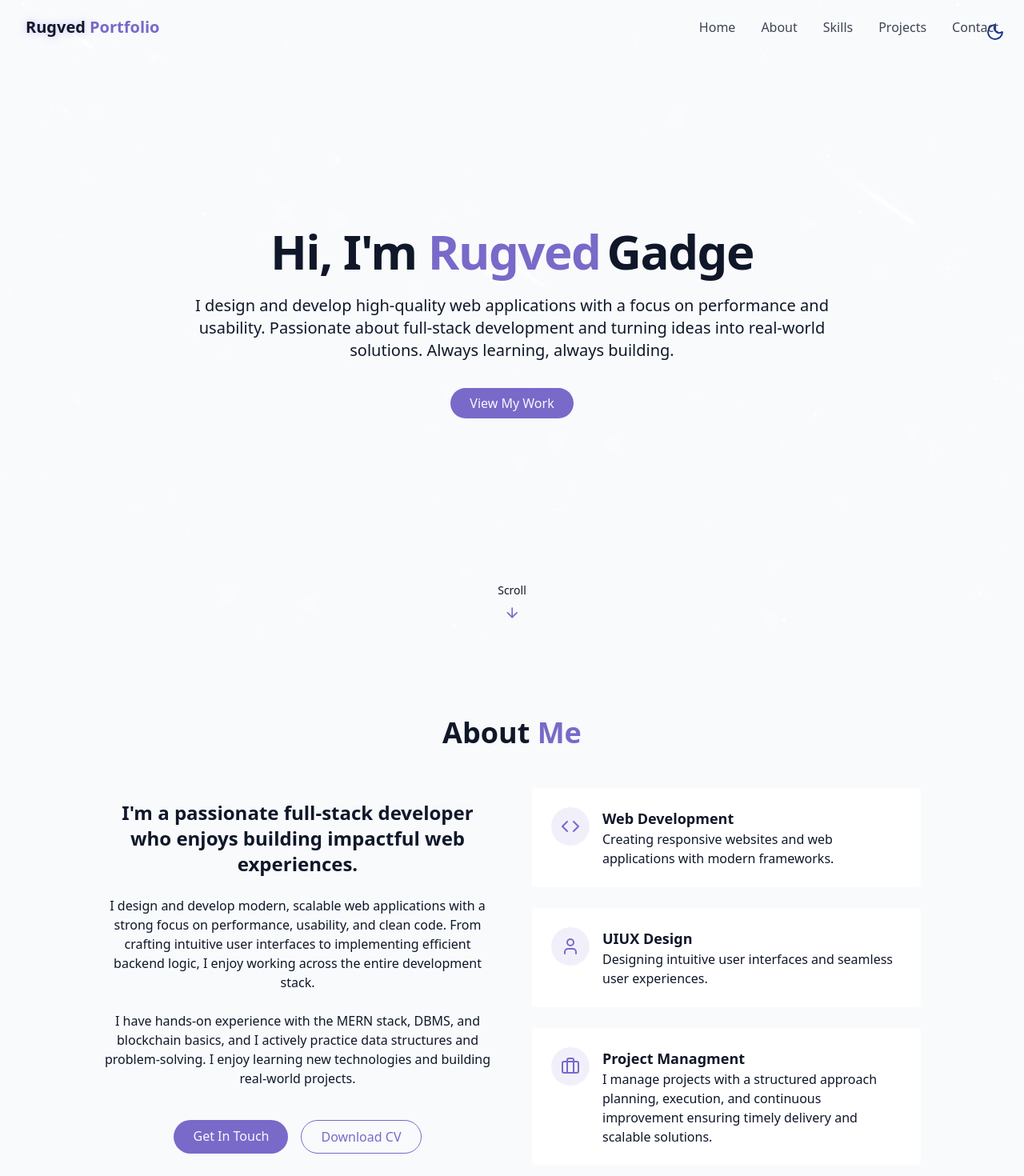
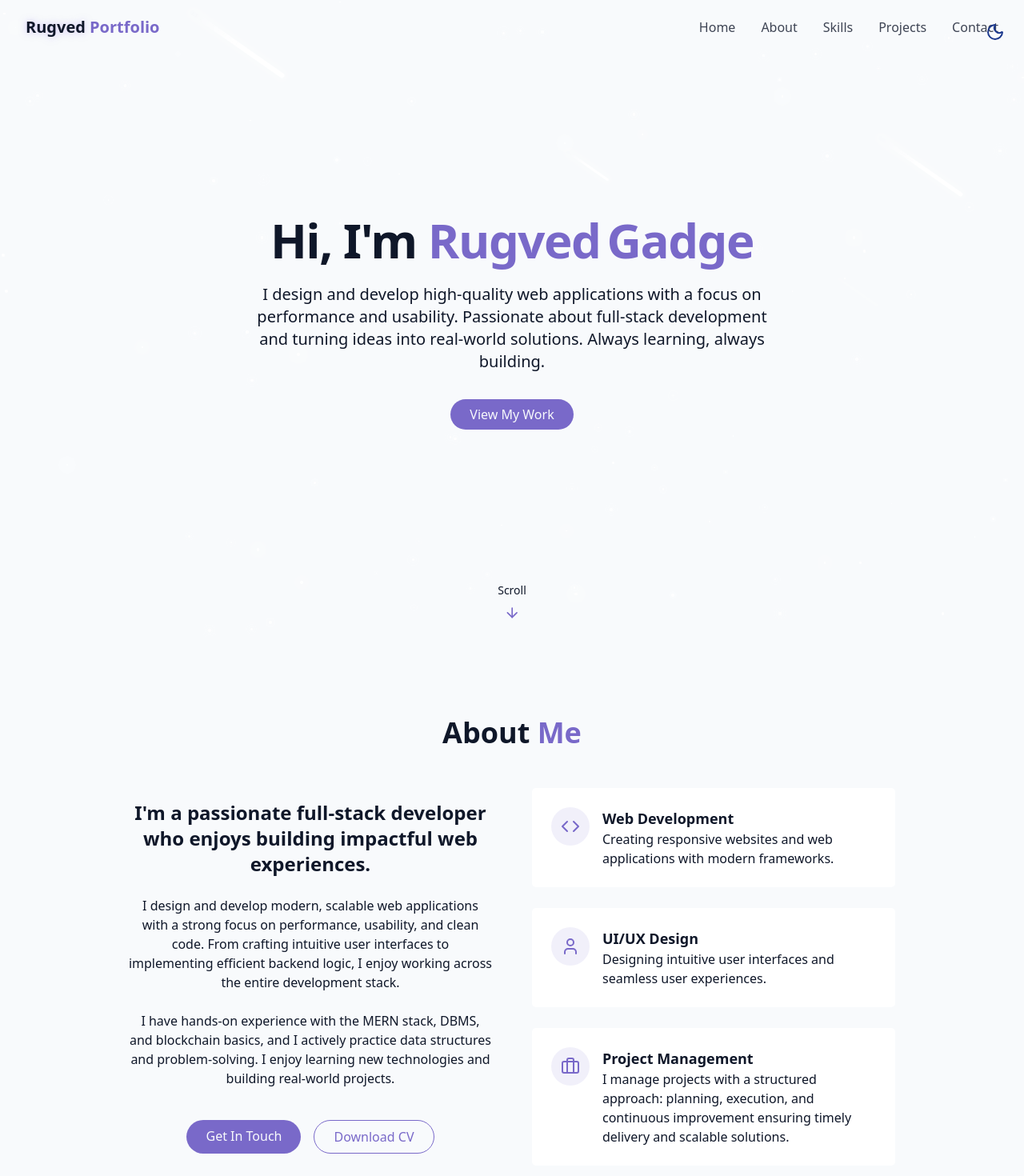
Before and after one commit to Rugved789/Portfolio, a React (Vite) app: page / in a window 1280 px wide. Shown: the top 1470 px of the page at 80% size. Built offline with nearby package versions, Linux system fonts and the light colour scheme.

Commit message:
Depoly Ready commit

```diff
--- a/src/App.jsx
+++ b/src/App.jsx
@@ -1,5 +1,5 @@
 import { BrowserRouter, Route ,Routes } from "react-router-dom";
-import NotFound from "./Pages/Notfound";
+import NotFound from "./Pages/NotFound";
 import Home from "./Pages/Home";
 import './notfound.css'
 
--- a/src/components/AboutMe.jsx
+++ b/src/components/AboutMe.jsx
@@ -3,7 +3,7 @@ import { Briefcase, Code, User } from "lucide-react";
 const AboutMe = () => {
   return (
     <section id="about" className="py-24 px-4 relative">
-      <div className="conatiner mx-auto max-w-5xl">
+      <div className="container mx-auto max-w-5xl">
         <h2 className="text-3xl md:text-4xl font-bold mb-12 text-center">
           About <span className="text-primary">Me</span>
         </h2>
@@ -64,7 +64,7 @@ const AboutMe = () => {
                   <User className="h-6 w-6 text-primary" />
                 </div>
                 <div className="text-left">
-                  <h4 className="font-semibold text-lg">UIUX Design</h4>
+                  <h4 className="font-semibold text-lg">UI/UX Design</h4>
                   <p className="text-muted-foreground">
                     Designing intuitive user interfaces and seamless user
                     experiences.
@@ -79,9 +79,9 @@ const AboutMe = () => {
                   <Briefcase className="h-6 w-6 text-primary" />
                 </div>
                 <div className="text-left">
-                  <h4 className="font-semibold text-lg">Project Managment</h4>
+                  <h4 className="font-semibold text-lg">Project Management</h4>
                   <p className="text-muted-foreground">
-                    I manage projects with a structured approach planning, execution, and continuous improvement ensuring timely delivery and scalable solutions.
+                    I manage projects with a structured approach: planning, execution, and continuous improvement ensuring timely delivery and scalable solutions.
                   </p>
                 </div>
               </div>
--- a/src/components/HeroSection.jsx
+++ b/src/components/HeroSection.jsx
@@ -12,11 +12,11 @@ const HeroSection = () => {
             <span className="opacity-0 animate-fade-in">Hi, I'm</span>
             <span className="text-primary opacity-0 animate-fade-in-delay-1"> Rugved
             </span>
-            <span className="text-gradinet ml-2 opacity-0 animate-fade-in-delay-2">
+            <span className="text-primary ml-2 opacity-0 animate-fade-in-delay-2">
               Gadge
             </span>
           </h1>
-          <p className="text-lg md:text-xl text-muted-foreground max-2-2xl mx-auto opacity-0 animate-fade-in-delay-3">
+          <p className="text-lg md:text-xl text-muted-foreground max-w-2xl mx-auto opacity-0 animate-fade-in-delay-3">
             I design and develop high-quality web applications with a focus on
             performance and usability. Passionate about full-stack development
             and turning ideas into real-world solutions. Always learning, always
@@ -29,7 +29,7 @@ const HeroSection = () => {
         </div>
       </div>
 
-      <div className="absolute left-1/2 transfrom -translate-x-1/2 flex flex-col items-center animate-bounce bottom-5">
+      <div className="absolute left-1/2 transform -translate-x-1/2 flex flex-col items-center animate-bounce bottom-5">
       <span className="text-sm text-muted-foreground mb-2"> Scroll </span>
       <ArrowDown className="h-5 w-5 text-primary"/>
       </div>
--- a/src/components/Navbar.jsx
+++ b/src/components/Navbar.jsx
@@ -16,7 +16,7 @@ const Navbar = () => {
 
   useEffect(() => {
     const handleScroll = () => {
-      setIsScrolled(window.screenY > 10);
+      setIsScrolled(window.scrollY > 10);
     };
 
     window.addEventListener("scroll", handleScroll);
@@ -26,8 +26,8 @@ const Navbar = () => {
   return (
     <nav
       className={cn(
-        "fixed w-full z-40 transition-all duration-300",
-        isScrolled ? "py-3 bg-background/80 backdrop-blur-md shadow-xs" : "py-5"
+        "fixed top-0 left-0 w-full z-40 transition-all duration-300 py-5",
+        isScrolled ? "bg-transparent" : ""
       )}
     >
       <div className="container flex items-center justify-between">
@@ -36,16 +36,16 @@ const Navbar = () => {
           href="#hero"
         >
           <span className="relative z-10">
-            <span className="text-glow text-foreground"> Rugved </span>{" "}
+            <span className="text-glow text-foreground"> Rugved </span>
             Portfolio
           </span>
         </a>
 
         {/* Desktop version*/}
         <div className="hidden md:flex space-x-8">
-          {navItems.map((item, key) => (
+          {navItems.map((item) => (
             <a
-              key={key}
+              key={item.name}
               href={item.href}
               className="text-foreground/80 hover:text-primary transition-colors duration-500"
             >
@@ -74,9 +74,9 @@ const Navbar = () => {
           )}
         >
           <div className="flex flex-col space-y-8 text-xl">
-            {navItems.map((item, key) => (
+            {navItems.map((item) => (
               <a
-                key={key}
+                key={item.name}
                 href={item.href}
                 className="text-foreground/80 hover:text-primary transition-colors duration-300"
                 onClick={() => {
--- a/src/components/Skills.jsx
+++ b/src/components/Skills.jsx
@@ -14,7 +14,7 @@ const skills = [
   { name: "Node.js", level: 80, category: "backend" },
   { name: "Express", level: 75, category: "backend" },
   { name: "MongoDB", level: 70, category: "backend" },
-  { name: "PostgreSOL", level: 65, category: "backend" },
+  { name: "PostgreSQL", level: 65, category: "backend" },
   { name: "Linux", level: 65, category: "backend" },
 
   /* Tools */
@@ -28,28 +28,27 @@ const categories = ["all", "frontend", "backend", "tools"];
 const SkillSection = () => {
   const [activeCategory, setActiveCategory] = useState("all");
 
-
-  const filterdSkills= skills.filter((skill)=>
-    activeCategory === "all" || skill.category === activeCategory
+  const filteredSkills = skills.filter(
+    (skill) => activeCategory === "all" || skill.category === activeCategory
   );
 
   return (
     <section id="skills" className="py-24 px-4 relative bg-secondary/30">
-      <div className="conatiner mx-auto max-w-5xl">
+      <div className="container mx-auto max-w-5xl">
         <h2 className="text-3xl md:text-4xl font-bold mb-12 text-center">
           My <span className="text-primary"> Skills</span>
         </h2>
 
         <div className="flex flex-wrap justify-center gap-4 mb-12">
-          {categories.map((type, key) => {
+          {categories.map((type) => {
             return (
               <button
-                key={key}
+                key={type}
                 className={cn(
                   "px-5 py-2 rounded-full transition-colors duration-300 capitalize",
                   activeCategory === type
                     ? "bg-primary text-primary-foreground"
-                    : "bg-secondary/70 text-foreground hover:bd-secondary"
+                    : "bg-secondary/70 text-foreground hover:bg-secondary/80"
                 )}
                 onClick={() => {
                   setActiveCategory(type);
@@ -62,10 +61,10 @@ const SkillSection = () => {
         </div>
 
         <div className="grid grid-cols-1 sm:grid-cols-2 lg:grid-cols-3 gap-6">
-          {filterdSkills.map((skill, key) => {
+          {filteredSkills.map((skill) => {
             return (
               <div
-                key={key}
+                key={skill.name}
                 className="bg-card p-6 rounded-lg shadow-xs card-hover"
               >
                 <div className="text-left mb-4">
@@ -73,7 +72,7 @@ const SkillSection = () => {
                 </div>
                 <div className="w-full bg-secondary/50 h-2 rounded-full overflow-hidden">
                   <div
-                    className="bg-primary h-2 rounded-full origin-left animate-[grow_1.5s_ease-out"
+                    className="bg-primary h-2 rounded-full origin-left animate-[grow_1.5s_ease-out]"
                     style={{ width: skill.level + "%" }}
                   />
                 </div>
--- a/src/components/StarBack.jsx
+++ b/src/components/StarBack.jsx
@@ -2,28 +2,18 @@ import { useEffect, useState } from "react";
 
 const StarBack = () => {
   const [stars, setStars] = useState([]);
-  const [meteors, setMeteros] = useState([]);
+  const [meteors, setMeteors] = useState([]);
 
   useEffect(() => {
-    generateStars();
-    generateMeteors();
-  }, []);
-
     const generateStars = () => {
       const numbersofStars = Math.floor(
         (window.innerWidth * window.innerHeight) / 10000
       );
 
-    const handleResize = () =>{
-        generateStars();
-    }
-
-    window.addEventListener("resize",handleResize)
       const newStars = [];
-
       for (let i = 0; i < numbersofStars; i++) {
         newStars.push({
-        id: i,
+          id: `${Date.now()}-${i}-${Math.random()}`,
           size: Math.random() * 3 + 1,
           x: Math.random() * 100,
           y: Math.random() * 100,
@@ -35,24 +25,38 @@ const StarBack = () => {
       setStars(newStars);
     };
 
-
     const generateMeteors = () => {
       const numbersofMeteors = 4;
       const newMeteors = [];
 
       for (let i = 0; i < numbersofMeteors; i++) {
+        const animationDuration = Math.random() * 3 + 3;
+        const delay = Math.random() * animationDuration; // use a delay within the duration
+
         newMeteors.push({
-        id: i,
+          id: `${Date.now()}-m-${i}-${Math.random()}`,
           size: Math.random() * 2 + 1,
           x: Math.random() * 100,
           y: Math.random() * 20,
-        delay: Math.random() * 15,
-        animationDuration: Math.random() * 3 + 3,
+          delay,
+          animationDuration,
         });
       }
 
-   setMeteros(newMeteors);
+      setMeteors(newMeteors);
     };
+
+    generateStars();
+    generateMeteors();
+
+    const handleResize = () => {
+      generateStars();
+    };
+
+    window.addEventListener("resize", handleResize);
+    return () => window.removeEventListener("resize", handleResize);
+  }, []);
+
   return (
     <div className="fixed inset-0 overflow-hidden pointer-events-none z-0">
       {stars.map((star) => {
@@ -77,11 +81,11 @@ const StarBack = () => {
             key={meteor.id}
             className="meteor animate-meteor"
             style={{
-              width: meteor.size * 50+ "px",
+              width: meteor.size * 50 + "px",
               height: meteor.size * 2 + "px",
               left: meteor.x + "%",
               top: meteor.y + "%",
-              delay: meteor.delay,
+              animationDelay: `-${meteor.delay}s`,
               animationDuration: meteor.animationDuration + "s",
             }}
           />
@@ -90,4 +94,5 @@ const StarBack = () => {
     </div>
   );
 };
+
 export default StarBack;
--- a/src/lib/utlis.js
+++ b/src/lib/utlis.js
@@ -1,6 +1,6 @@
-import { clsx } from "clsx"
-import { twMerge } from "tailwind-merge"
+import clsx from "clsx";
+import { twMerge } from "tailwind-merge";
 
-export const cn = (...inputs) =>{
-    return twMerge(clsx(inputs))
+export const cn = (...inputs) => {
+    return twMerge(clsx(...inputs));
 };
--- /dev/null
+++ b/tailwind.config.js
@@ -0,0 +1,10 @@
+export default {
+  content: [
+    './index.html',
+    './src/**/*.{js,jsx,ts,tsx}',
+  ],
+  theme: {
+    extend: {},
+  },
+  plugins: [],
+}
```
Also changed, not shown: src/components/ContactSection.jsx (+10 -8 lines), src/components/ProjectSection.jsx (+14 -4 lines). Lines whose indentation alone changed are shown as unchanged.
